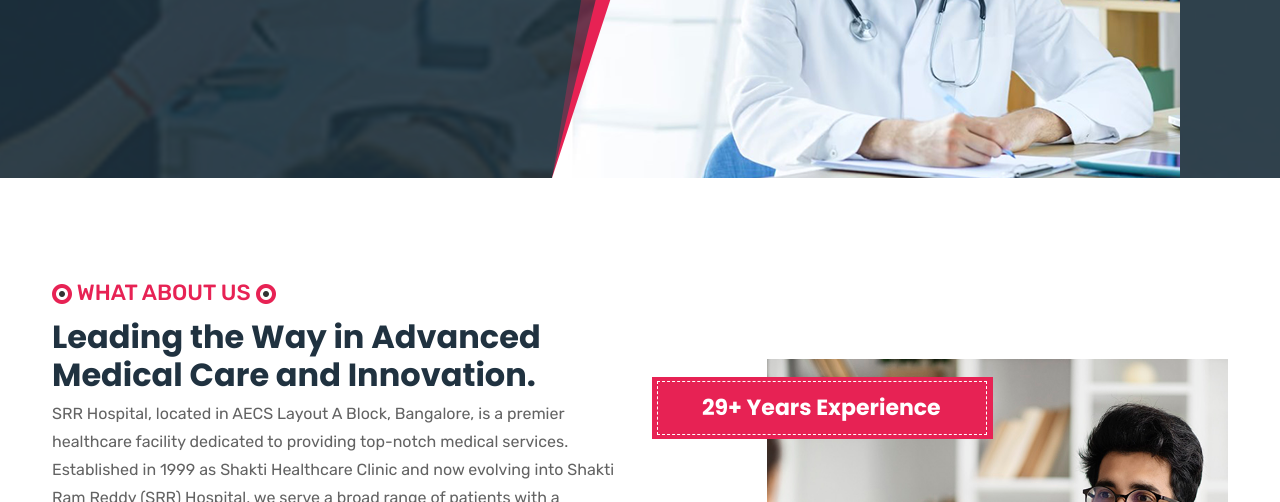
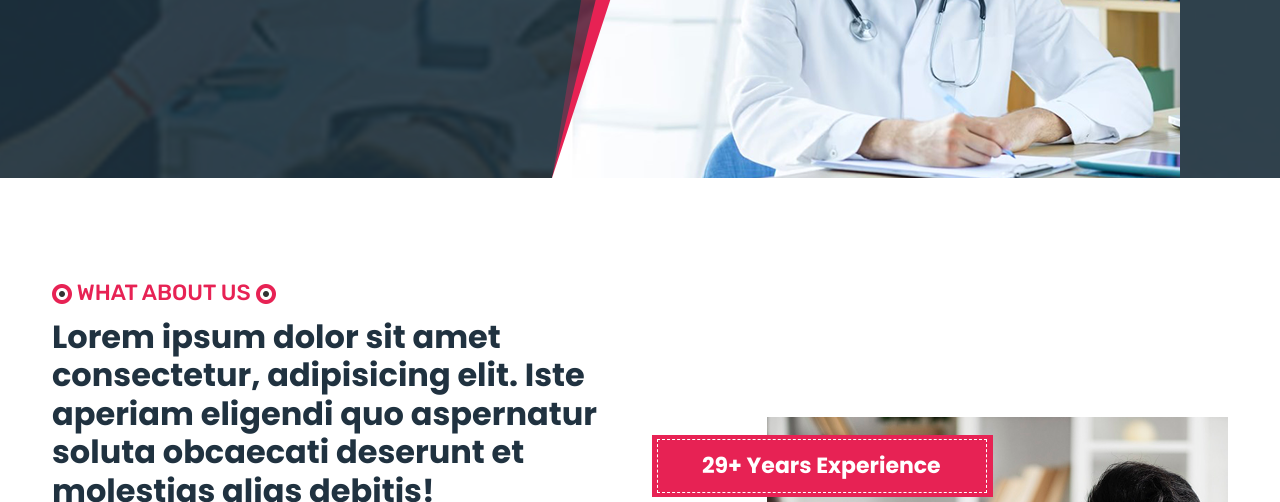
Before and after one commit to akankshaagarwal02/myportflio, a plain HTML site: page about.html in a window 1280 px wide. Shown: the part 450-952 px from the top of the page. Drawn offline with Linux system fonts and the light colour scheme.

Commit message:
akansha 01

```diff
--- a/about.html
+++ b/about.html
@@ -191,7 +191,7 @@
                   <div class="rr-section rr-style-1 text-left mb-40">
                      <span class="rr-section-subtitle p-relative"><img src="assets/img/testimonial/section-icon.png"
                            alt="img"> What About Us <img src="assets/img/testimonial/section-icon.png" alt="img"></span>
-                     <h4 class="rr-section-title pb-5">Leading the Way in Advanced Medical Care and Innovation.</h4>
+                     <h4 class="rr-section-title pb-5">Lorem ipsum dolor sit amet consectetur, adipisicing elit. Iste aperiam eligendi quo aspernatur soluta obcaecati deserunt et molestias alias debitis!</h4>
                      <p class="rr-section-description">SRR Hospital, located in AECS Layout A Block, Bangalore, is a
                         premier healthcare facility dedicated to providing top-notch medical services. Established in
                         1999 as Shakti Healthcare Clinic and now evolving into Shakti Ram Reddy (SRR) Hospital, we serve
```
